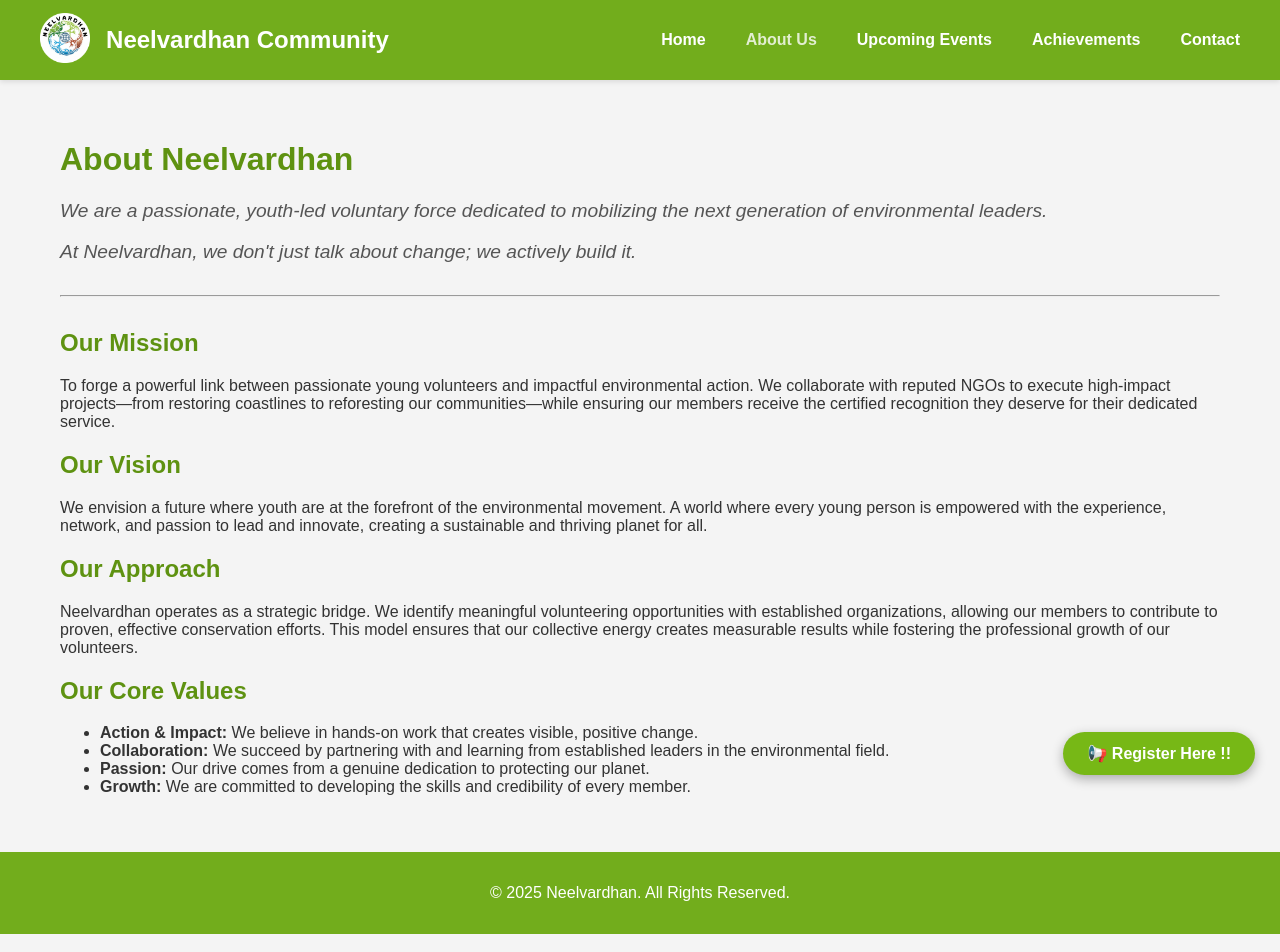
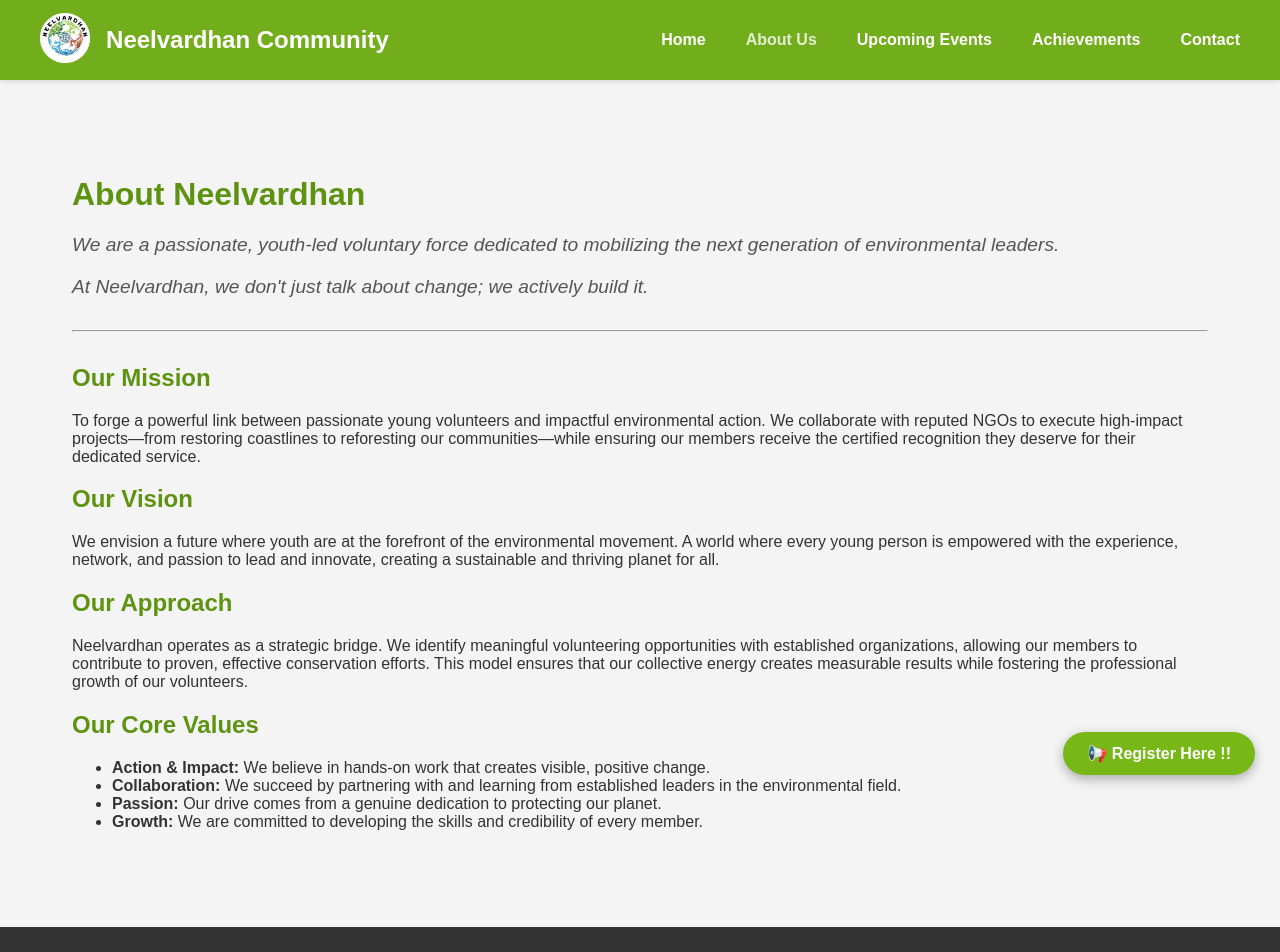
Before and after one commit to OG-DHRUV-1002/dns-website, a React (Create React App) app: page /about in a window 1280 px wide. Shown: the top 952 px of the page. Built offline with nearby package versions, Linux system fonts and the light colour scheme.

Commit message:
Update styles.css

```diff
--- a/src/assets/styles.css
+++ b/src/assets/styles.css
@@ -436,41 +436,35 @@ margin-top: -80px; / Pull it up to fill the space visually */
   margin-top: 0;
 }
 
-/* --- Sticky Footer CSS --- */
+/* --- Definitive Sticky Footer Solution --- */
 
-html, body, #root { /* Ensure html, body, and root div fill the viewport */
+/* Ensure the root elements can fill the screen height */
+html, body, #root {
   height: 100%;
   margin: 0;
+  padding: 0;
 }
 
+/* 1. Main App Container Setup */
 .app-container {
   display: flex;
   flex-direction: column;
-  min-height: 100vh; /* This makes the entire app container at least viewport height */
+  min-height: 100vh; /* Make the container AT LEAST the full height of the screen */
 }
 
-/* This targets the <main> element within AppContent */
+/* 2. Main Content Area */
 .main-content {
-  flex-grow: 1; /* This makes your content area expand to push the footer down */
-  display: flex; /* Optional: If your pages within main-content should also be flex */
-  flex-direction: column; /* Optional */
+  flex-grow: 1; /* This is the key: it makes this section expand to fill all available space, pushing the footer down */
 }
 
-/* Your page-container styles (for non-homepage content padding) */
-/* This will now apply ON TOP of .main-content for other pages */
-.page-container {
-  padding: 20px; /* Example padding */
-  max-width: 1200px; /* Optional: Constrain content width */
-  margin: 0 auto; /* Optional: Center content */
-}
-
-/* Your existing footer styles */
+/* 3. Footer Styling */
 .footer {
+  flex-shrink: 0; /* Prevents the footer from shrinking */
+  /* Your other footer styles like background-color, padding, etc., go here */
   text-align: center;
   padding: 1rem;
-  background-color: #72AD1C; /* Dark background */
+  background-color: #333;
   color: white;
-  flex-shrink: 0; /* Ensures the footer doesn't shrink if content is too large */
 }
 
 /* Add any other global styles you have here */
```
